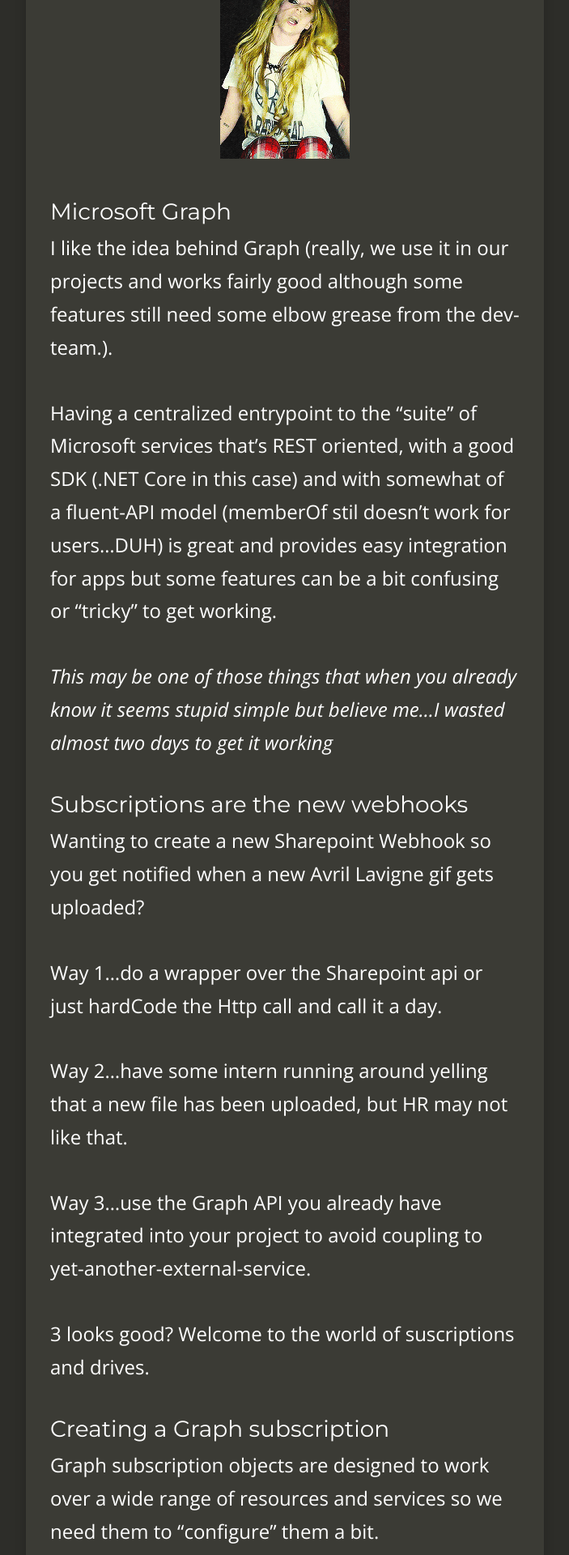
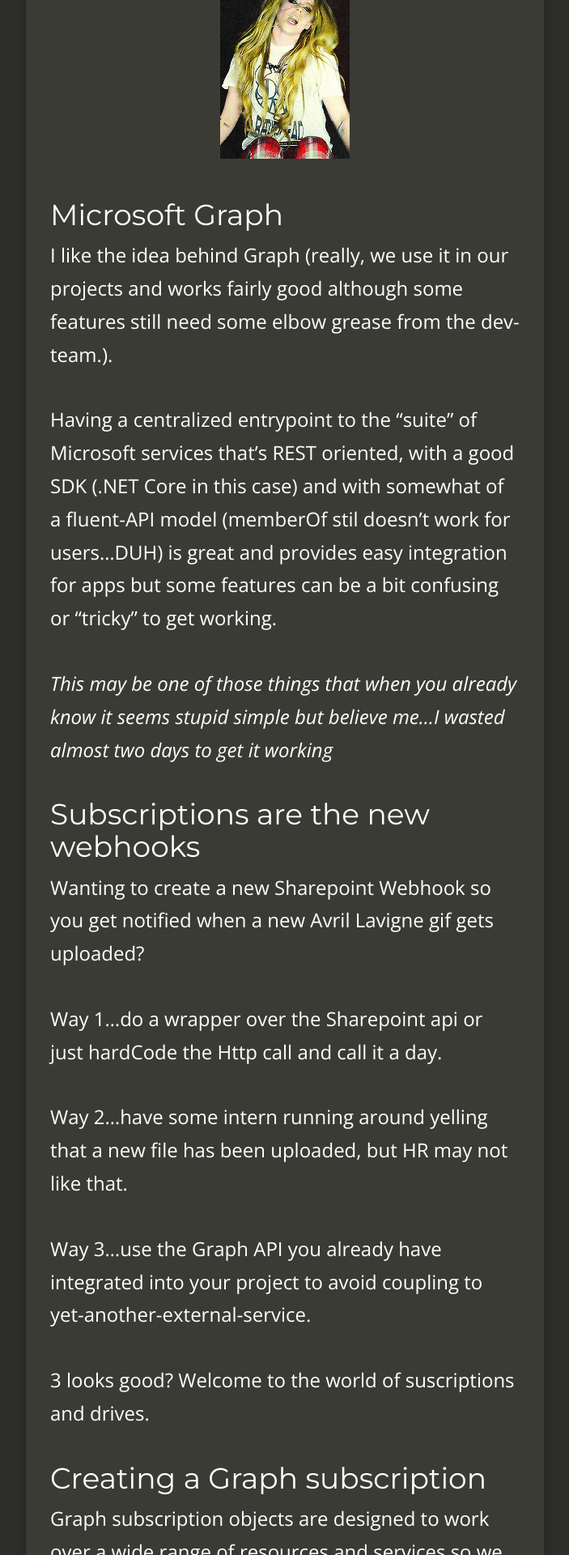
Before and after one commit to jmolla31/jmolla31.github.io, a Jekyll site: the page built from _posts/2019-9-18-Create-Sharepoint-Webhooks-Graph.md, in a window 1280 px wide. Shown: the part 552-2472 px from the top of the page at 81% size, without its empty margins (288-991 px from the left). Built offline with Jekyll 4.4.1, drawn with Linux system fonts in a browser that asks for light colours; nearby versions of some CDN libraries.

```diff
--- a/_posts/2019-9-18-Create-Sharepoint-Webhooks-Graph.md
+++ b/_posts/2019-9-18-Create-Sharepoint-Webhooks-Graph.md
@@ -8,7 +8,7 @@ Believe, I almost went **FXXXX CRAZY** trying to get this working on a recent pr
 ![](https://raw.githubusercontent.com/jmolla31/jmolla31.github.io/master/images/avril-no-no-no-no.gif)
 
 
-### Microsoft Graph
+# Microsoft Graph
 
 I like the idea behind Graph (really, we use it in our projects and works fairly good although some features still need some elbow grease from the dev-team.).
 
@@ -16,7 +16,7 @@ Having a centralized entrypoint to the "suite" of Microsoft services that's REST
 
 *This may be one of those things that when you already know it seems stupid simple but believe me...I wasted almost two days to get it working*
 
-### Subscriptions are the new webhooks
+# Subscriptions are the new webhooks
 
 Wanting to create a new Sharepoint Webhook so you get notified when a new Avril Lavigne gif gets uploaded?
 
@@ -29,7 +29,7 @@ Way 3...use the Graph API you already have integrated into your project to avoid
 3 looks good? Welcome to the world of suscriptions and drives.
 
 
-### Creating a Graph subscription
+# Creating a Graph subscription
 
 Graph subscription objects are designed to work over a wide range of resources and services so we need them to "configure" them a bit.
 
```
